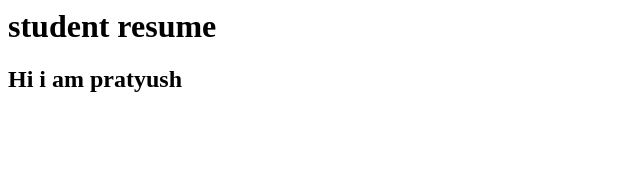
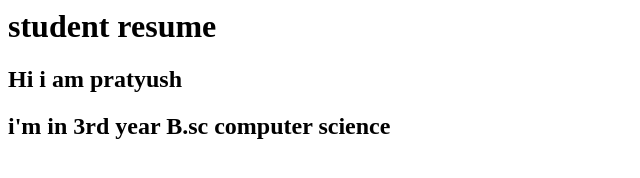
Before and after one commit to pratyush015/student-login, a plain HTML site: page index.html in a window 1280 px wide. Shown: the whole page, without its empty margins (0-640 px from the left). Drawn offline with Linux system fonts and the light colour scheme.

Commit message:
Update index.html

```diff
--- a/index.html
+++ b/index.html
@@ -3,6 +3,7 @@
 <body>
   <h1> student resume</h1>
   <h2> Hi i am pratyush</h2>
+  <h2>i'm in 3rd year B.sc computer science</h2>
 </body>
 
 
```
